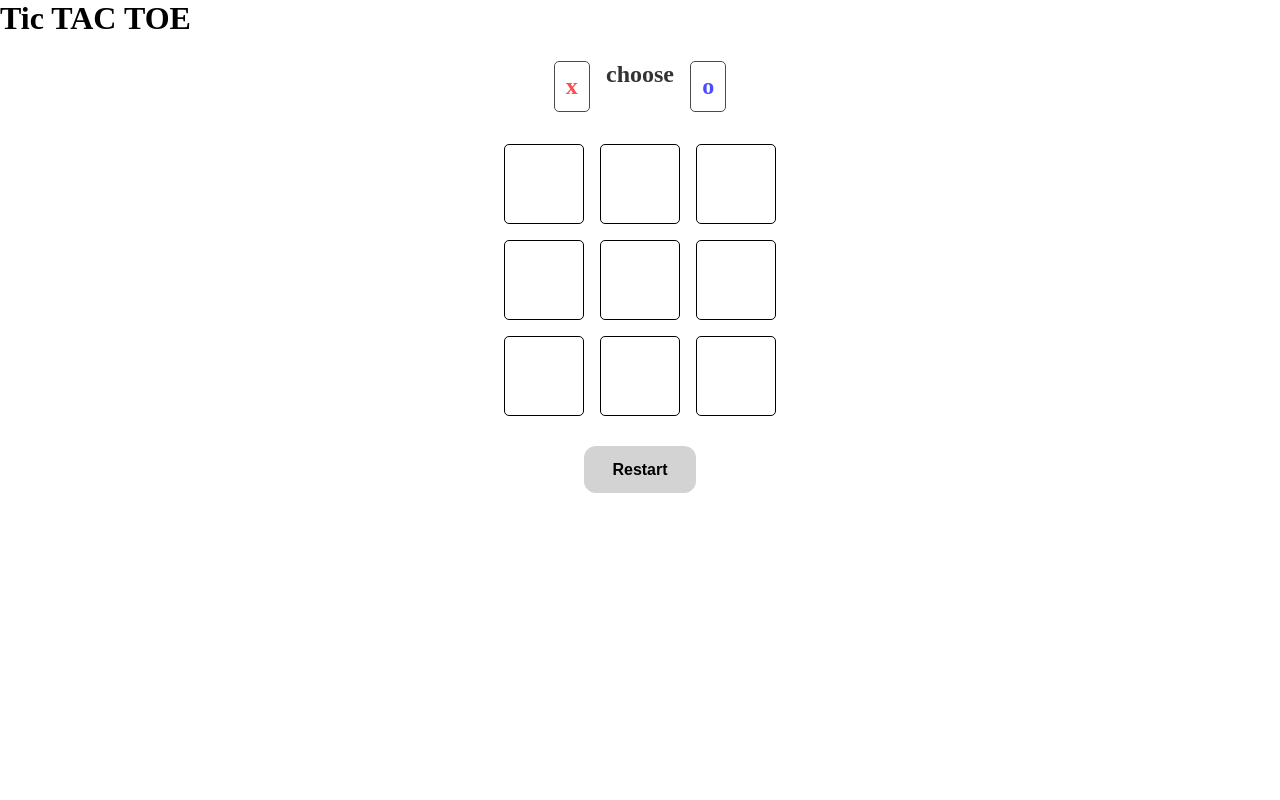
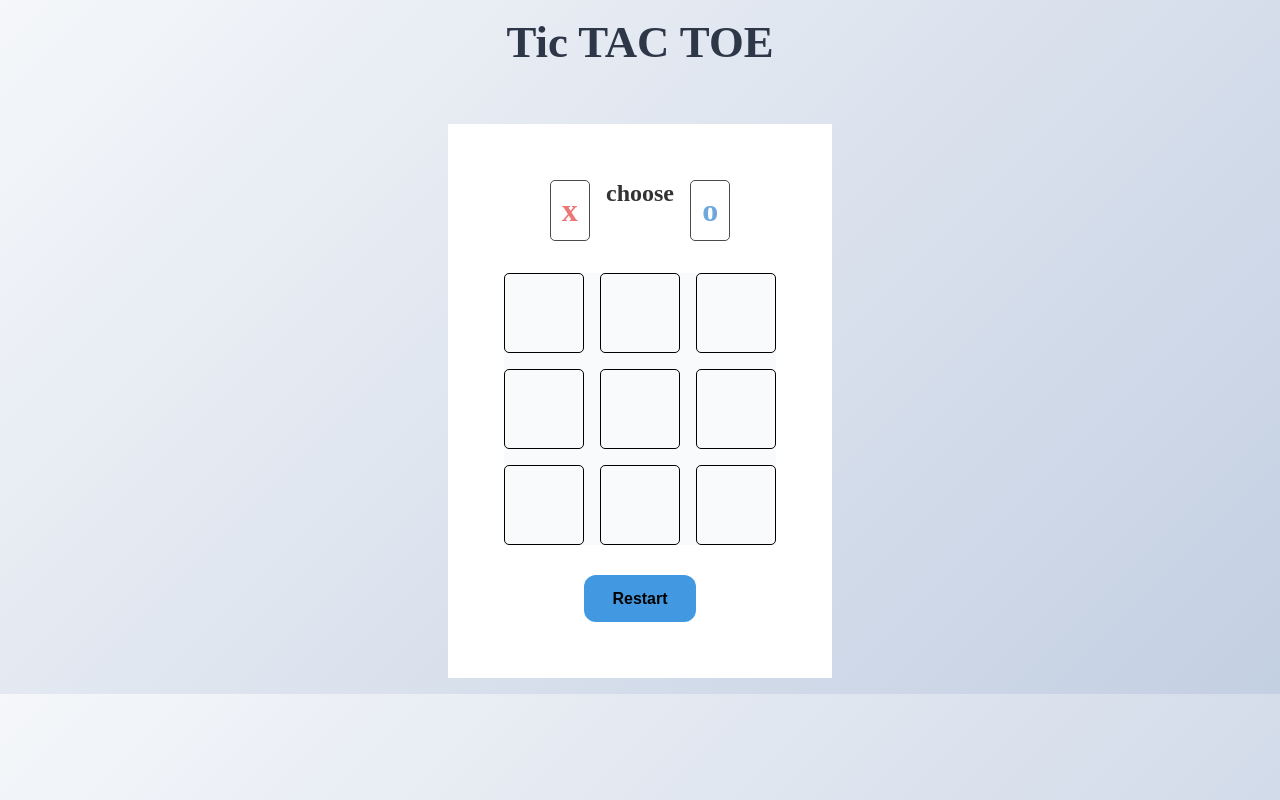
Before and after one commit to anur-l/tictactoe-web, a plain HTML site: page index.html in a window 1280 px wide. Drawn offline with Linux system fonts and the light colour scheme.

Commit message:
Adding some styling to the game

```diff
--- a/main.js
+++ b/main.js
@@ -80,3 +80,19 @@ restart.addEventListener("click", function() {
   player = 'X';
   htitel.textContent = "Choose";
 });
+
+playerx.addEventListener("click", () => {
+  if (!pause) {
+    player = "X";
+    playerx.classList.add("active");
+    playero.classList.remove("active");
+  }
+});
+
+playero.addEventListener("click", () => {
+  if (!pause ) {
+    player = "O";
+    playero.classList.add("active");
+    playerx.classList.remove("active");
+  }
+});
--- a/style.css
+++ b/style.css
@@ -1,13 +1,34 @@
 * {
   margin: 0rem;
+  box-sizing: border-box;
 }
 
-.box {
+body {
+  background: linear-gradient(135deg, #f5f7fa 0%, #c3cfe2 100%);
   display: flex;
   justify-content: center;
   flex-direction: column;
   align-items: center;
-  height: 60vh;
+  padding: 1rem;
+}
+
+h1 {
+  color: #2d3748;
+  font-size: 2.8rem;
+  margin-bottom: 0.5rem;
+  text-align: center;
+}
+
+.box {
+  margin-top: 3rem;
+  background-color: white;
+  display: flex;
+  justify-content: center;
+  flex-direction: column;
+  align-items: center;
+  padding: 3.5rem;
+  box-shadow:
+    0 0 0 1px rgba(255, 255, 255, 0.1) inset;
 }
 
 .start {
@@ -20,26 +41,37 @@
 }
 
 .player {
+  font-size: 2em;
   border: 1px solid black;
   padding: 0.7rem;
-  font-size: 1.5rem;
   border-radius: 5px;
   font-weight: bold;
   opacity: 0.7;
 }
 
+.player:hover {
+  transform: scale(1.05);
+  border-color: #90cdf4;
+}
+
+.player.active {
+  border-color: #4299e1;
+  background-color: #ebf8ff;
+}
+
 #xplayer {
-  color: red;
+  color: #e53e3e;
 }
 
 #oplayer {
-  color: blue;
+  color: #3182ce;
 }
 
 .board {
   display: grid;
   grid-template-columns: repeat(3,5rem);
   grid-template-rows: repeat(3,5rem);
+  background: #f8fafc;
   gap:1rem;
 }
 .cell{
@@ -67,7 +99,16 @@
     transition: 0.3s background;
 }
 .restart {
-    background:lightgray ;
+   background: #4299e1;
+}
+
+.restart:hover {
+  transform: translateY(-2px);
+  box-shadow: 0 6px 12px rgba(49, 130, 206, 0.3);
+}
+
+.restart:active {
+  transform: translateY(0);
 }
 
 .picking {
```
Also changed, not shown: index.html (+1 -0 lines).
